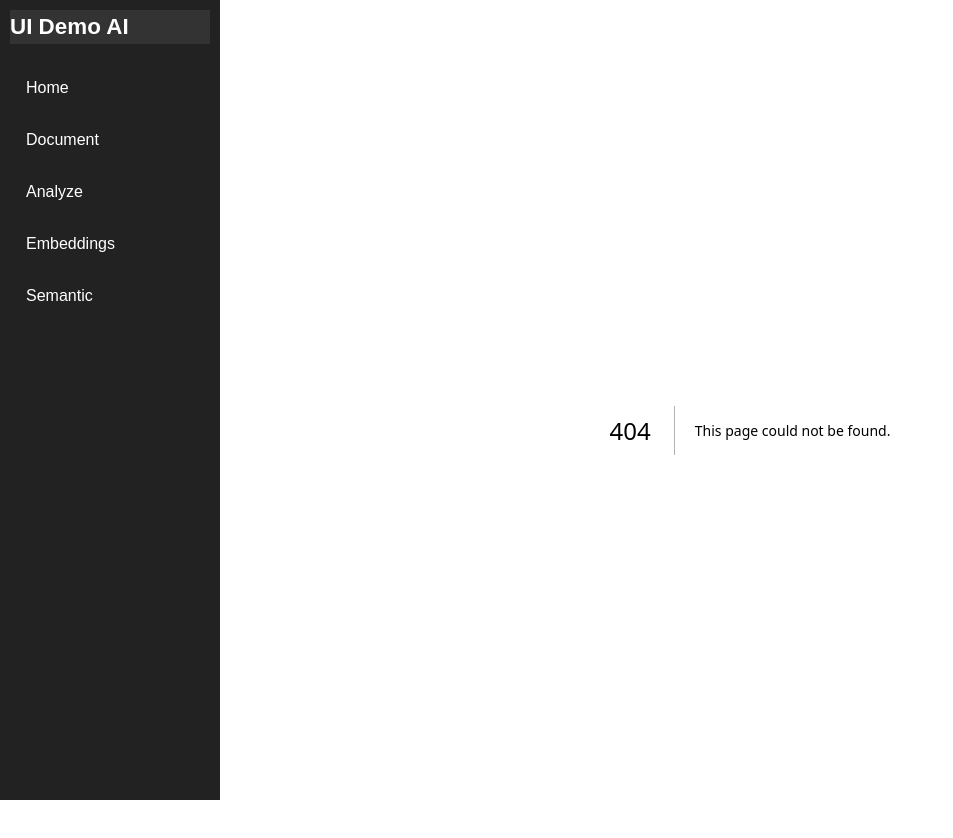
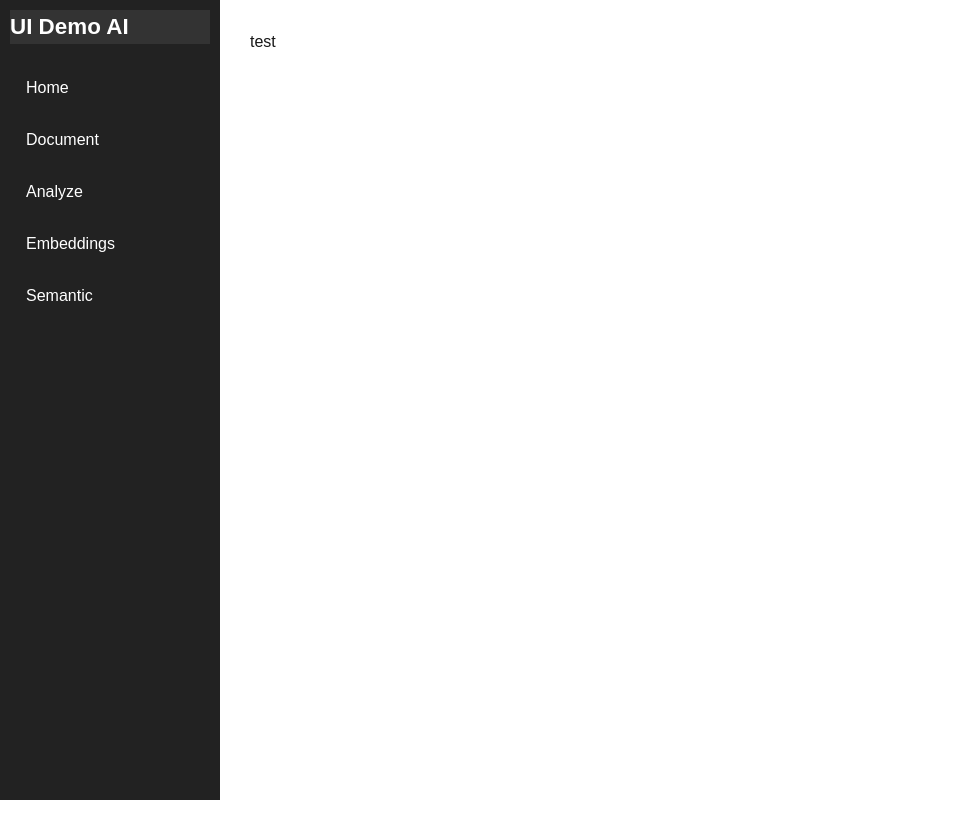
Before and after one commit to GuyHarel-Dev/React-demo-ai, a Next.js app: page /pages/semantic in a window 1280 px wide. Before the commit this address had no page. Shown: the top 838 px of the page, without its empty margins (0-953 px from the left). After the commit the page ends 800 px from the top, so only its background shows below. Built offline with nearby package versions, Linux system fonts and the light colour scheme.

Commit message:
feat: calculate and return cosine similarities

```diff
--- a/src/app/components/Sidebar.tsx
+++ b/src/app/components/Sidebar.tsx
@@ -22,7 +22,7 @@ export default function Sidebar() {
             <Link href="/pages/embeddings">Embeddings</Link>
           </li>
           <li>
-            <Link href="/emantic">Semantic</Link>
+            <Link href="/pages/semantic">Semantic</Link>
           </li>
         </ul>
       </nav>
--- /dev/null
+++ b/src/app/pages/semantic/page.tsx
@@ -0,0 +1,3 @@
+export default function EmbeddingsPage() {
+    return (<div>test</div>)
+}
```
